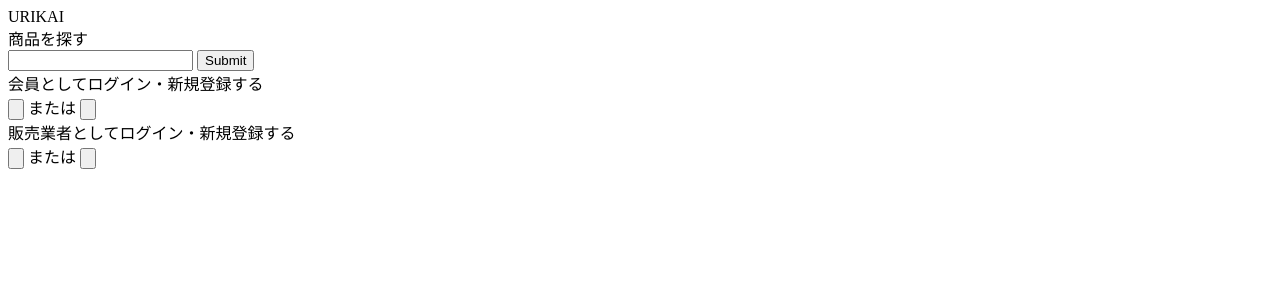
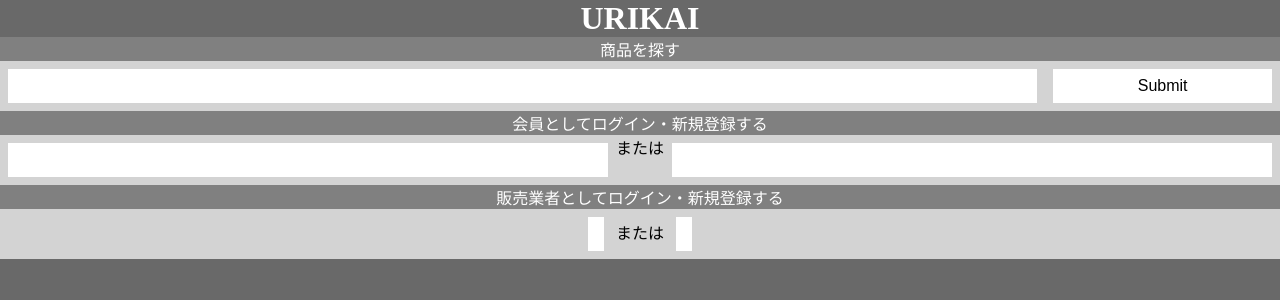
Before and after one commit to urushiyama/db-i-shop, a PHP site: page /top-page.php in a window 1280 px wide. Shown: the top 300 px of the page. Run offline with PHP 8.4, Linux system fonts and the light colour scheme; data that the repository does not hold is empty; a stand-in replaces the project's code that opens the database connection.

Commit message:
Add top-page style
add & link css file to top page

```diff
--- /dev/null
+++ b/top-page.css
@@ -0,0 +1,74 @@
+body {
+  margin: 0;
+  background-color: dimgray;
+}
+
+.system-logo {
+  text-align: center;
+  background-color: dimgray;
+  color: white;
+  font-size: 2.0em;
+  font-weight: bold;
+}
+
+.search-form {
+  text-align: center;
+  background-color: lightgray;
+}
+
+.search-form-title {
+  background-color: gray;
+  color: white;
+}
+
+div.search-form-content form {
+  display: flex;
+}
+
+div.search-form-content input {
+  margin: 0.5em;
+  padding: 0.5em;
+  font-size: 1.0em;
+  border-style: none;
+  background-color: white;
+  color: black;
+}
+
+div.search-form-content input[type="text"] {
+  flex: 5 2;
+}
+
+div.search-form-content input[type="submit"] {
+  flex: 1 1;
+}
+
+.box-login-form {
+  text-align: center;
+  background-color: lightgray;
+}
+
+.box-login-form-title {
+  background-color: gray;
+  color: white;
+}
+
+div.box-login-form-content form {
+  display: flex;
+}
+
+div.box-login-form-content input {
+  border: none;
+  margin: 0.5em;
+  padding: 0.5em;
+  font-size: 1.0em;
+  color: black;
+  background-color: white;
+}
+
+div.box-login-form-content input[type="button"] {
+  flex: 2 1;
+}
+
+div.box-login-form-content p {
+  flex: 1 1;
+}
--- a/top-page.php
+++ b/top-page.php
@@ -9,6 +9,7 @@ $page_name = '';
 <html lang="ja">
   <head>
     <meta charset="UTF-8">
+    <link rel="stylesheet" href="top-page.css">
     <title><?= page_title($page_name) ?></title>
   </head>
   <body>
```
